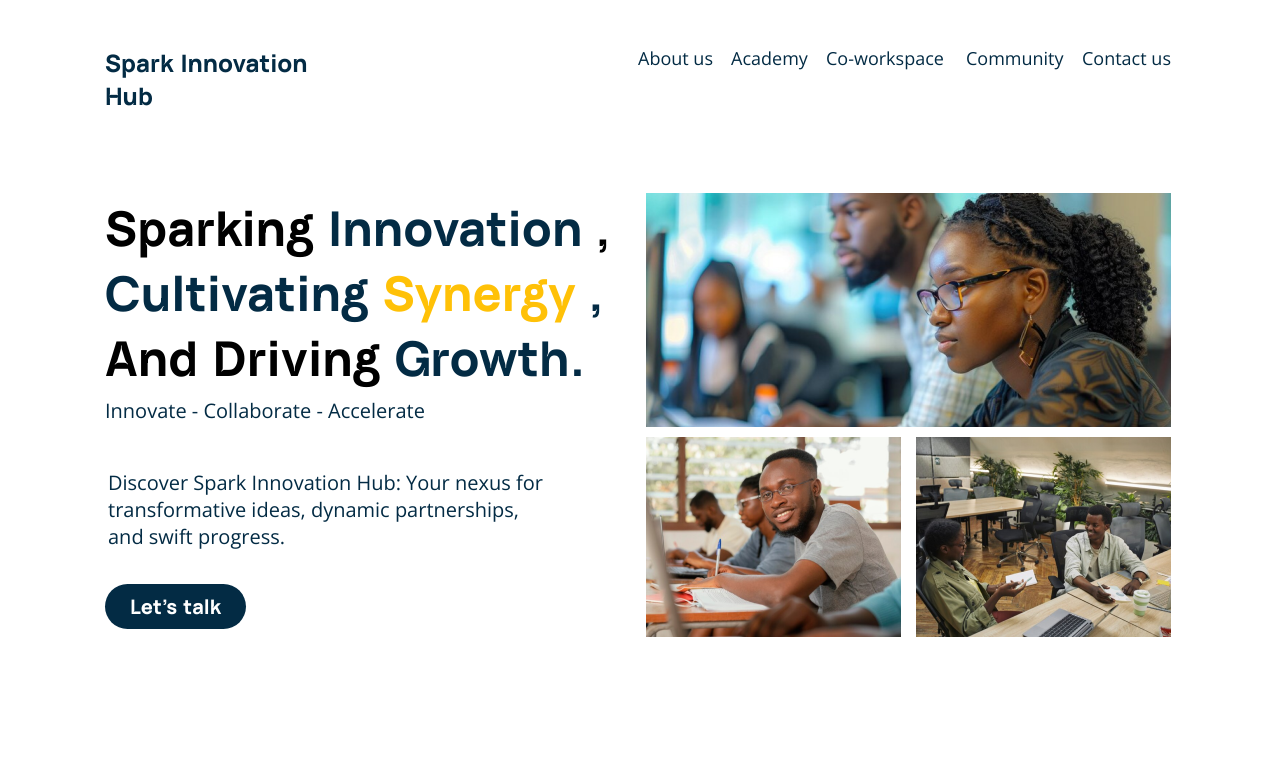
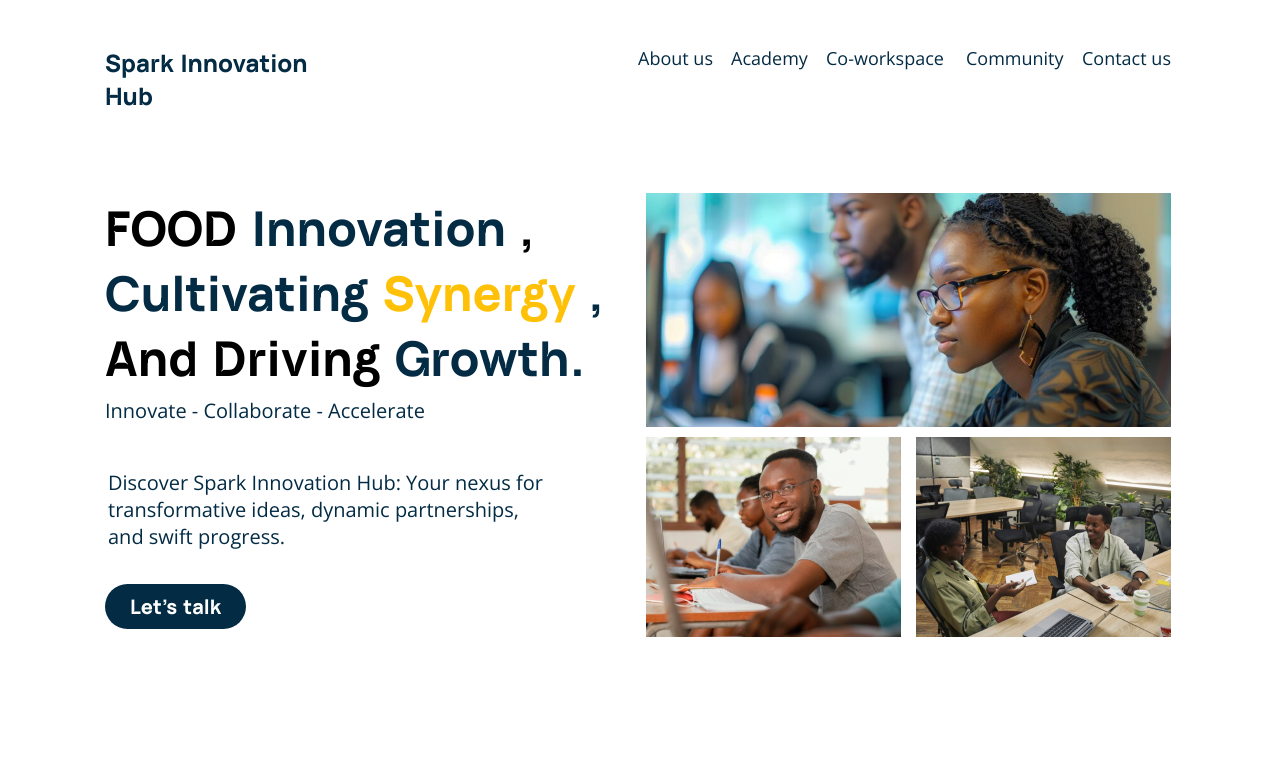
Before and after one commit to SekavArielight/Spark-Innovation-Hub, a website built with Parcel: page index.html in a window 1280 px wide. Shown: the top 770 px of the page. Built offline with nearby package versions, Linux system fonts and the light colour scheme.

Commit message:
Update index.html

```diff
--- a/index.html
+++ b/index.html
@@ -58,7 +58,7 @@
                   <div class="sparking-innovation-cultivati-parent">
                     <h1 class="sparking-innovation-cultivati-container">
                       <p class="sparking-innovation-cultivati">
-                        <span class="sparking">Sparking</span>
+                        <span class="sparking">FOOD</span>
                         <span class="innovation"> Innovation</span>
                         <span class="span">, </span>
                         <span>Cultivating </span>
```
